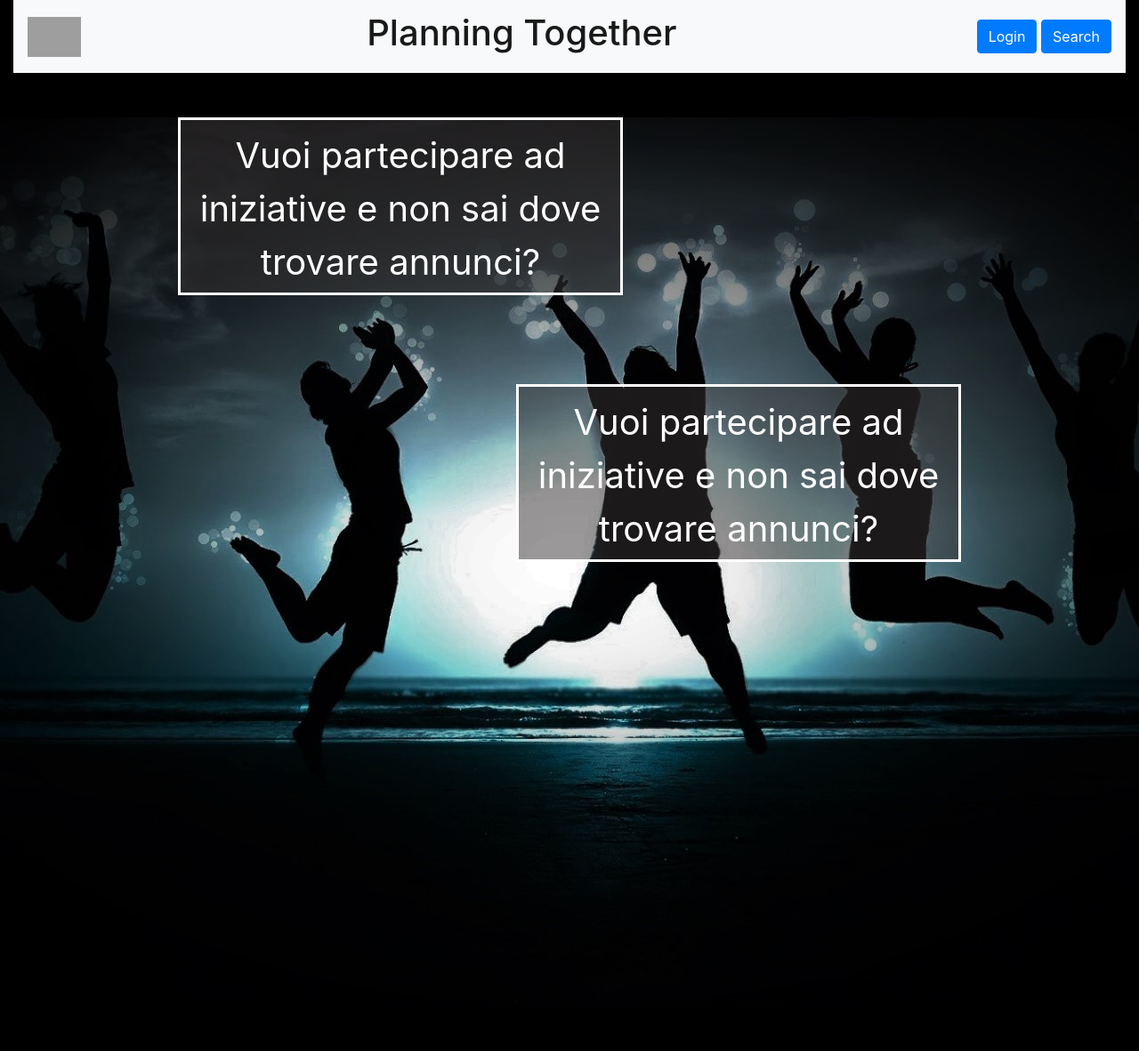
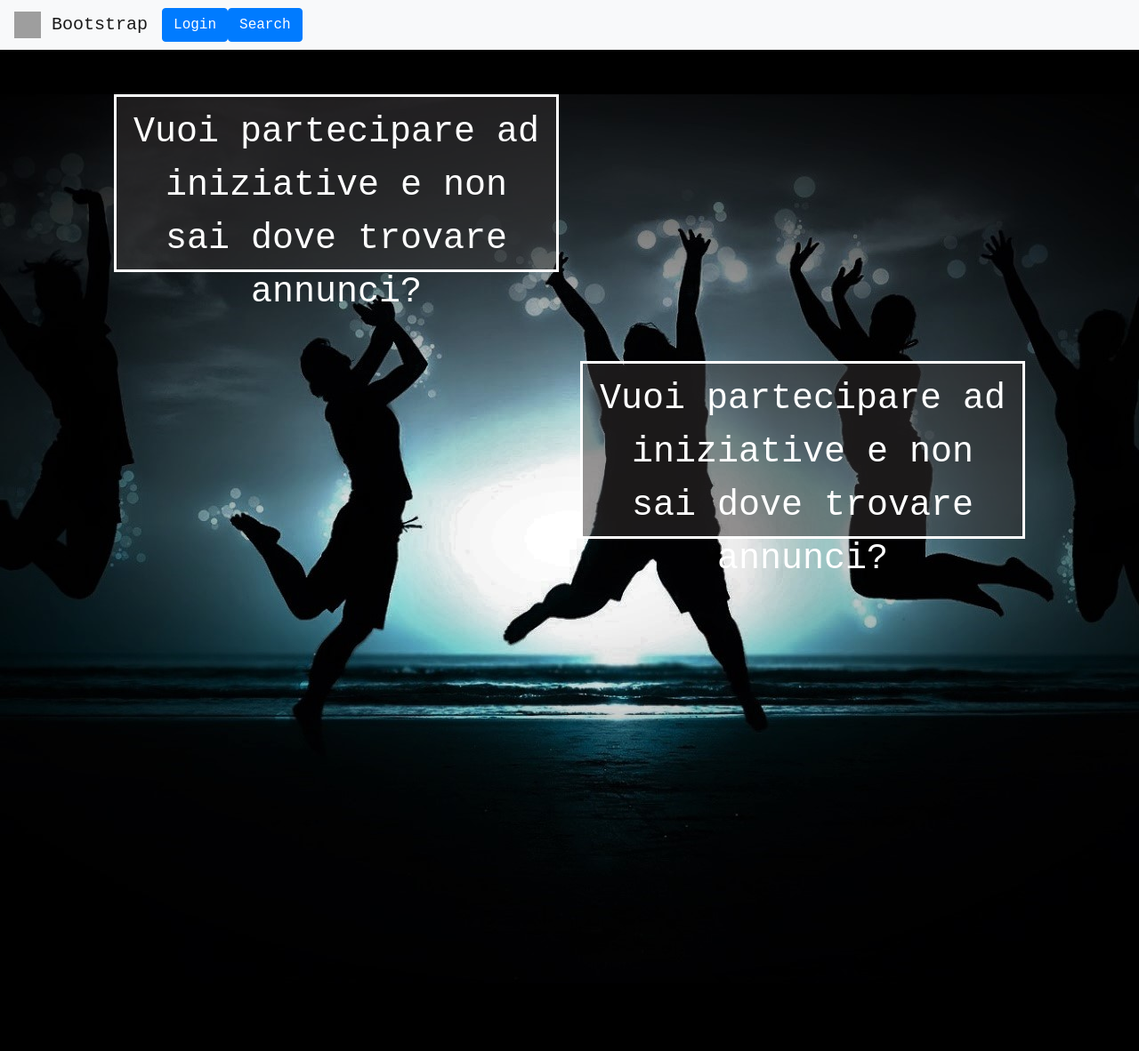
Before and after one commit to GitGab-dev/progettoLTW, a PHP site: page / in a window 1280 px wide. Shown: the whole page at 89% size. After the commit the page ends 971 px from the top, so only its background shows below. Run offline with PHP 8.4, Linux system fonts and the light colour scheme; grey boxes are pictures that could not be loaded.

Commit message:
homepage attempt 2

```diff
--- a/index.html
+++ b/index.html
@@ -5,28 +5,82 @@
     <meta http-equiv="X-UA-Compatible" content="IE=edge">
     <meta name="viewport" content="width=device-width, initial-scale=1.0">
     <title>Planning Together</title>
-    <link rel="stylesheet" href="https://maxcdn.bootstrapcdn.com/bootstrap/4.0.0/css/bootstrap.min.css" integrity="sha384-Gn5384xqQ1aoWXA+058RXPxPg6fy4IWvTNh0E263XmFcJlSAwiGgFAW/dAiS6JXm" crossorigin="anonymous">    <link rel="stylesheet" href="./style.css">
-</head>
+    <link rel="stylesheet" href="https://maxcdn.bootstrapcdn.com/bootstrap/4.0.0/css/bootstrap.min.css" integrity="sha384-Gn5384xqQ1aoWXA+058RXPxPg6fy4IWvTNh0E263XmFcJlSAwiGgFAW/dAiS6JXm" crossorigin="anonymous">
+    <link rel="stylesheet" href="./style.css">
+  </head>
 <body>
 
     <!--CONTAINER HEADER-->
+
+    <!--
     <div class="container-fluid">
       <nav class="navbar navbar-light bg-light">
-        <img src="https://upload.wikimedia.org/wikipedia/commons/thumb/5/53/Google_%22G%22_Logo.svg/1200px-Google_%22G%22_Logo.svg.png" width="60px">
-        <a href="#" class="navbar-brand"> <h1>Planning Together</h1></a>
-        <div id="navbarSupportedContent">
-          <a class="btn btn-primary" href="#collapseExample">Login</a>
+        <a class="navbar-brand" href="#" >
+          <img src="./images/bootstrap-stack.png" width="5%" height="5%" class="d-inline-block align-top" alt="">
+          <p id="homeTitle">Planning together</p>
+        </a>
+
+
+        <div id="navbarSupportedContent"></div>
+          <button class="btn btn-primary" onclick="return test()">Login</button>
           <a class="btn btn-primary" href="#collapseExample">Search</a>
         </div>
       </nav>
-    </div>
+    </div>*/-->
+
+
       <!--<img src="./happy-people-2.jpg" class="img-fluid" alt="Responsive image">-->
 
+      <nav class="navbar navbar-expand-lg navbar-light bg-light">
+        <a class="navbar-brand" href="#">
+          <img src="/docs/4.0/assets/brand/bootstrap-solid.svg" width="30" height="30" class="d-inline-block align-top" alt="">
+          Bootstrap
+        </a>
+        <button class="navbar-toggler" type="button" data-toggle="collapse" data-target="#navbarNavAltMarkup" aria-controls="navbarNavAltMarkup" aria-expanded="false" aria-label="Toggle navigation">
+          <span class="navbar-toggler-icon"></span>
+        </button>
+        <div class="collapse navbar-collapse" id="navbarNavAltMarkup">
+          <div class="navbar-nav">
+            <button class="btn btn-primary test" onclick="return test()">Login</button>
+            <a class="btn btn-primary test" href="#collapseExample">Search</a>
+          </div>
+        </div>
+      </nav>
+
     <!--CONTAINER IMG E TESTI-->
+
     <div id="mainPart">
-      <p class="my-cell" id="alto-sin">Vuoi partecipare ad iniziative e non sai dove trovare annunci?</p>
-      <p class="my-cell" id="basso-dx">Vuoi partecipare ad iniziative e non sai dove trovare annunci?</p>
+
+      <p class="myCell" id="altoSin">Vuoi partecipare ad iniziative e non sai dove trovare annunci?</p>
+
+
+      <div class="myFormDiv">
+        <form action="" method="POST" class="myForm">
+          <div class="form-group">
+            <label for="exampleInputEmail1">Email address</label>
+            <input type="email" class="form-control" id="exampleInputEmail1" aria-describedby="emailHelp" placeholder="Enter email">
+          </div>
+          <div class="form-group">
+            <label for="exampleInputPassword1">Password</label>
+            <input type="password" class="form-control" id="exampleInputPassword1" placeholder="Password">
+          </div>
+          <div class="form-check">
+            <input type="checkbox" class="form-check-input" id="exampleCheck1">
+            <label class="form-check-label" for="exampleCheck1">Ricordami</label>
+          </div>
+          <br>
+          <button type="submit" class="btn btn-primary">Submit</button><br>
+          <label for="signUp">Non sei ancora iscritto?</label>
+          <button type="submit" class="btn btn-link" id="signUp">Crea un account</button>
+        </form>
+      </div>
+
+
+      <p class="myCell" id="bassoDx">Vuoi partecipare ad iniziative e non sai dove trovare annunci?</p>
     </div>
+
+
+    <script src="script.js"></script>
 
 </body>
 </html>
--- /dev/null
+++ b/script.js
@@ -0,0 +1,6 @@
+function test(){
+    let v = document.querySelector(".myFormDiv").style;
+    if(v.display=="block") v.display = "none";
+    else v.display = "block";
+    //document.querySelector(".myFormDiv").style.display = "block";
+}
--- a/style.css
+++ b/style.css
@@ -1,40 +1,66 @@
 html, body {
     background-color:black;
-    min-height:100%
+    font-family: 'Courier New', monospace;
 }
 
 #homeTitle {
-    font-size: 35px;
-    font-family: Verdana, Geneva, Tahoma, sans-serif;
+    font-size: 70px;
+    font-weight: bold;
 }
+
+
 
 #mainPart {
     background-image: url('./images/happy-people-2.1.jpg');
     background-position-x: center;
     background-repeat: no-repeat;
     color: #FFFFFF;
-    /*background-color: red;*/
-
     height: 1050px;
 }
 
-.my-cell {
-    margin: 50px 200px;
+
+/*Celle di testo*/
+.myCell {
+    margin: 50px 10%;
     padding: 10px;
     border-color: white;
     border-style: solid;
-    background-color: rgba(54, 50, 50, 0.5);/*Valore alpha 0.5 semitrasparente*/
+    background-color: rgba(54, 50, 50, 0.5);
     width: 500px;
     height: 200px;
     font-size: 40px;
     text-align: center;
+    transition:all 0.3s ease;
 }
 
-#alto-sin {
+.myCell:hover {
+    transform: scale(1.1);
+}
+
+#altoSin {
     position: relative;
     left:0px;
 }
-#basso-dx {
+#bassoDx {
     position: absolute;
     right:0px;
 }
+
+/*Form di Login*/
+.myFormDiv {
+    display: none;
+    position: fixed;
+    top: 20%;
+    left: 50%;
+    margin-left: -175px;
+    border: 7px outset #f1f1f1;
+    z-index: 9;
+    perspective: 100px;
+  }
+
+.myForm {
+    max-width: 400px;
+    padding: 10px;
+    background-color: white;
+    color: black;
+}
```
Also changed, not shown: creaevento/index.html (+12 -0 lines), images/bootstrap-stack.png (added).
